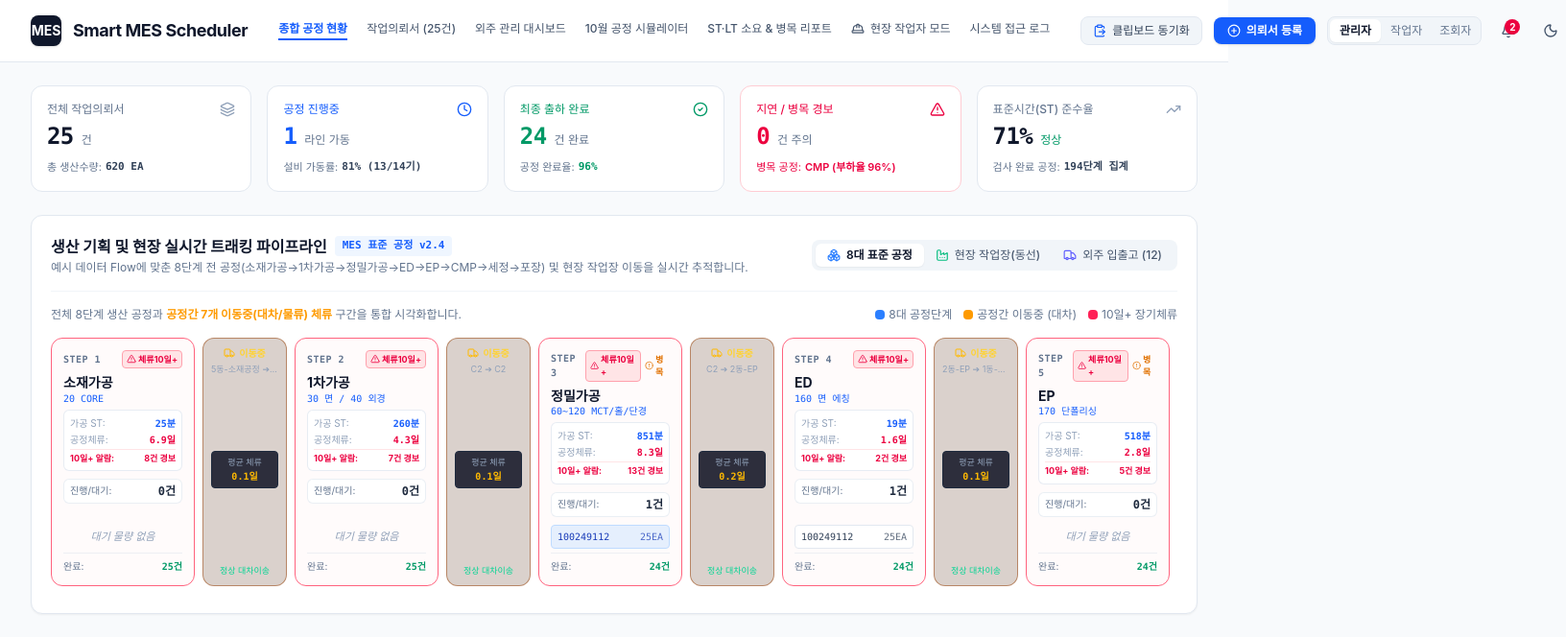
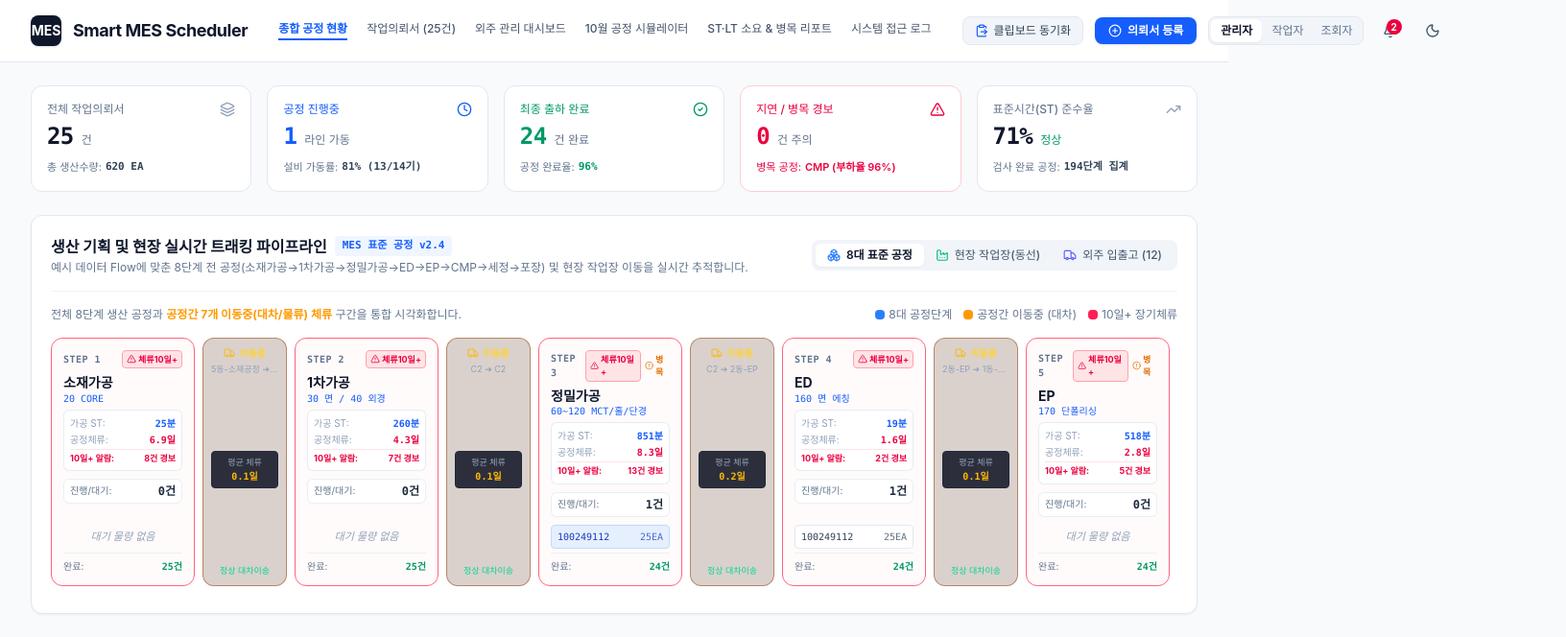
Before and after one commit to apdlfglglgl-afk/flow, a React (Vite) app: page / in a window 1280 px wide. Shown: the top 664 px of the page at 96% size, 1632 px wide, since content can reach past the window. Built offline with nearby package versions, Linux system fonts and the light colour scheme; a web font is replaced by a local one.

Commit message:
현장 작업자 모드 메뉴 제거 및 팝업 Flow 채류 색상 수정

```diff
--- a/src/components/Header.tsx
+++ b/src/components/Header.tsx
@@ -108,17 +108,6 @@ export const Header: React.FC<HeaderProps> = ({
               }`}
             >
               ST·LT 소요 & 병목 리포트
-            </button>
-            <button
-              onClick={() => onTabChange('operator')}
-              className={`hover:text-slate-900 dark:hover:text-white transition-colors whitespace-nowrap cursor-pointer pb-0.5 border-b-2 flex items-center gap-1.5 ${
-                currentTab === 'operator'
-                  ? 'border-emerald-600 text-emerald-600 dark:text-emerald-400 font-bold'
-                  : 'border-transparent'
-              }`}
-            >
-              <HardHat className="w-3.5 h-3.5" />
-              현장 작업자 모드
             </button>
             <button
               onClick={() => onTabChange('audit')}
@@ -260,14 +249,6 @@ export const Header: React.FC<HeaderProps> = ({
             ST·LT 분석
           </button>
           <button
-            onClick={() => onTabChange('operator')}
-            className={`px-3 py-1 text-xs whitespace-nowrap rounded-md ${
-              currentTab === 'operator' ? 'bg-emerald-600 text-white' : 'text-slate-600 dark:text-slate-300'
-            }`}
-          >
-            작업자 모드
-          </button>
-          <button
             onClick={() => onTabChange('audit')}
             className={`px-3 py-1 text-xs whitespace-nowrap rounded-md ${
               currentTab === 'audit' ? 'bg-blue-600 text-white' : 'text-slate-600 dark:text-slate-300'
```
